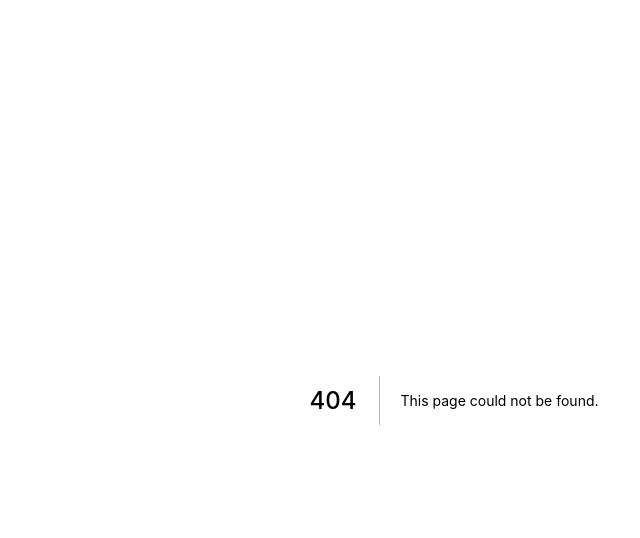
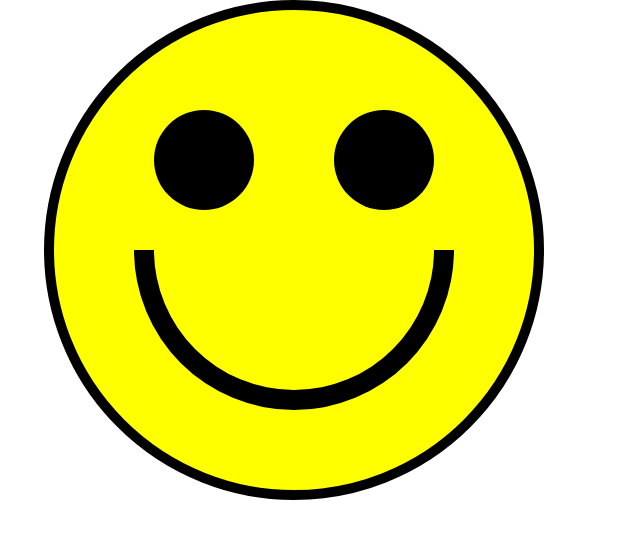
Before and after one commit to rgsk/d3-tut-fcc, a Next.js app: page /smily in a window 1280 px wide. Before the commit this address had no page. Shown: the top 538 px of the page, without its empty margins (186-826 px from the left). Built offline with nearby package versions, Linux system fonts and the light colour scheme.

Commit message:
smily end

```diff
--- /dev/null
+++ b/components/Smily/Children/BackgroundCircle.js
@@ -0,0 +1,10 @@
+export const BackgroundCircle = ({ radius, strokeWidth }) => {
+  return (
+    <circle
+      r={radius}
+      fill="yellow"
+      stroke="black"
+      strokeWidth={strokeWidth}
+    ></circle>
+  );
+};
--- /dev/null
+++ b/components/Smily/Children/Eyes.js
@@ -0,0 +1,8 @@
+export const Eyes = ({ eyeOffsetX, eyeOffsetY, eyeRadius }) => {
+  return (
+    <>
+      <circle cx={-eyeOffsetX} cy={-eyeOffsetY} r={eyeRadius}></circle>
+      <circle cx={eyeOffsetX} cy={-eyeOffsetY} r={eyeRadius}></circle>
+    </>
+  );
+};
--- /dev/null
+++ b/components/Smily/Children/FaceContainer.js
@@ -0,0 +1,13 @@
+export const FaceContainer = ({
+  children,
+  width,
+  height,
+  centerX,
+  centerY,
+}) => {
+  return (
+    <svg width={width} height={height}>
+      <g transform={`translate(${centerX}, ${centerY})`}>{children}</g>
+    </svg>
+  );
+};
--- /dev/null
+++ b/components/Smily/Children/Mouth.js
@@ -0,0 +1,9 @@
+import { arc } from "d3";
+export const Mouth = ({ mouthRadius, mouthWidth }) => {
+  const mouthArc = arc()
+    .innerRadius(mouthRadius)
+    .outerRadius(mouthRadius + mouthWidth)
+    .startAngle(Math.PI / 2)
+    .endAngle((Math.PI * 3) / 2);
+  return <path d={mouthArc()} />;
+};
--- /dev/null
+++ b/components/Smily/Smily.js
@@ -0,0 +1,36 @@
+import { BackgroundCircle } from "./Children/BackgroundCircle";
+import { Eyes } from "./Children/Eyes";
+import { FaceContainer } from "./Children/FaceContainer";
+import { Mouth } from "./Children/Mouth";
+const width = 960;
+const height = 500;
+const centerX = width / 2;
+const centerY = height / 2;
+const strokeWidth = 10;
+const eyeOffsetX = 90;
+const eyeOffsetY = 90;
+const eyeRadius = 50;
+const mouthWidth = 20;
+const mouthRadius = 140;
+
+export const Smily = () => {
+  return (
+    <FaceContainer
+      width={width}
+      height={height}
+      centerX={centerX}
+      centerY={centerY}
+    >
+      <BackgroundCircle
+        radius={centerY - strokeWidth / 2}
+        strokeWidth={strokeWidth}
+      />
+      <Eyes
+        eyeOffsetX={eyeOffsetX}
+        eyeOffsetY={eyeOffsetY}
+        eyeRadius={eyeRadius}
+      />
+      <Mouth mouthRadius={mouthRadius} mouthWidth={mouthWidth} />
+    </FaceContainer>
+  );
+};
--- a/package.json
+++ b/package.json
@@ -9,6 +9,7 @@
     "lint": "next lint"
   },
   "dependencies": {
+    "d3": "^7.1.1",
     "next": "12.0.1",
     "react": "17.0.2",
     "react-dom": "17.0.2"
--- /dev/null
+++ b/pages/smily.js
@@ -0,0 +1,11 @@
+import { Smily } from "../components/Smily/Smily";
+
+const smily = () => {
+  return (
+    <>
+      <Smily />
+    </>
+  );
+};
+
+export default smily;
```
Also changed, not shown: .babelrc, 1 other file (tests, documents, lock files or other folders).
